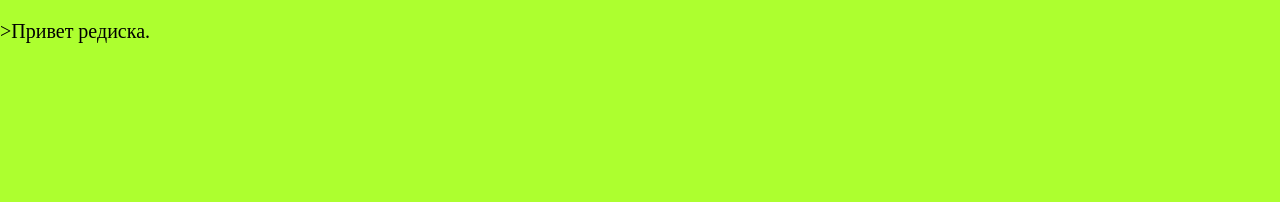
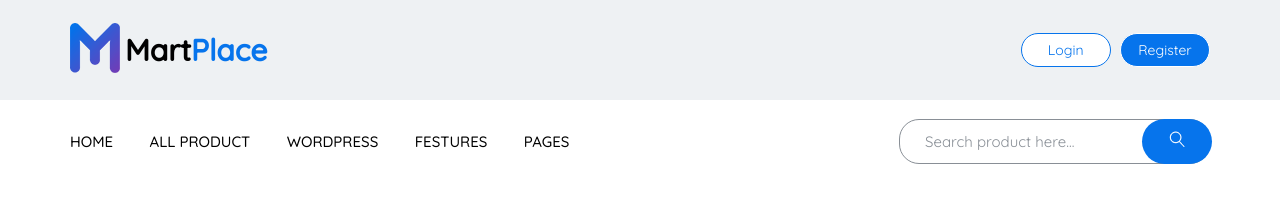
Before and after one commit to elfin14/MartPlace, a website: page app/index.html in a window 1280 px wide. Drawn offline with nearby package versions, Linux system fonts and the light colour scheme; files that its build step writes are made by us from their sources.

Commit message:
added header

```diff
--- a/app/index.html
+++ b/app/index.html
@@ -1,16 +1,87 @@
 <!DOCTYPE html>
 <html lang="en">
+
 <head>
     <meta charset="UTF-8">
     <meta name="viewport" content="width=device-width, initial-scale=1.0">
     <title>Document</title>
+    <link href="https://fonts.googleapis.com/css?family=Quicksand:400,500&display=swap" rel="stylesheet">
     <link rel="stylesheet" href="css/libs.min.css">
     <link rel="stylesheet" href="css/style.min.css">
 </head>
+
 <body>
-   <p>>Привет редиска.</p>
+    <header class="header">
+        <div class="header__top">
+            <div class="container">
+                <div class="header__top-inner">
+                    <div class="header__logo">
+                        <div class="header__logo-img">
+                            <a href="#">
+                                <img src="img/Logo.png" alt="">
+                            </a>
+                        </div>
+                        <div class="header__logo-text">
+                            <a href="#">
+                                Mart<span class="logo">Place</span>
+                            </a>
+                        </div>
+                    </div>
+                    <div class="header__box">
+                        <a class="basket" href="#"></a>
+                        <a class="header__btn header__btn-login" href="">Login</a>
+                        <a class="header__btn header__btn-register" href="">Register</a>
+                    </div>
+                </div>
+            </div>
+        </div>
+        <div class="header__down">
+            <div class="container">
+                <div class="header__down-menu">
+                    <nav class="menu">
+                        <ul class="menu__list">
+                            <li>
+                                <a href="#">
+                                    HOME
+                                </a>
+                            </li>
+                            <li>
+                                <a href="#">
+                                    ALL PRODUCT
+                                </a>
+                            </li>
+                            <li>
+                                <a href="#">
+                                    WORDPRESS
+                                </a>
+                            </li>
+                            <li>
+                                <a href="#">
+                                    FESTURES
+                                </a>
+                            </li>
+                            <li>
+                                <a href="#">
+                                    PAGES
+                                </a>
+                            </li>
+                        </ul>
+                        <div class="header__menu-search">
+                            <form>
+                                <input type="text" placeholder="Search product here..." required>
+                                <button type="submit">
+                                    <img src="img/icons/search.png" alt="">
+                                </button>
+                            </form>
+                        </div>
+                    </nav>
+                </div>
+            </div>
+        </div>
+    </header>
     <script src="https://ajax.googleapis.com/ajax/libs/jquery/3.4.1/jquery.min.js"></script>
     <script src="js/libs.min.js"></script>
     <script src="js/main.min.js"></script>
 </body>
+
 </html>
--- /dev/null
+++ b/app/scss/_fonts.scss
@@ -0,0 +1,6 @@
+@font-face {
+	font-family: 'Quicksand-Bold';
+	src: url('..fonts/Quicksand-Bold.woff2') format('woff2'),
+         url('..fonts/Quicksand-Bold.woff') format('woff');
+         font-weight: 700;
+}
--- /dev/null
+++ b/app/scss/_global.scss
@@ -0,0 +1,25 @@
+html {
+    box-sizing: border-box;
+}
+*,*::before, *::after{
+    box-sizing: inherit;
+}
+body{
+    font-family: 'Quicksand', sans-serif;
+}
+a{
+display: inline-block;
+text-decoration: none;
+color: #000;
+}
+ul,
+li{
+    list-style: none;
+    margin: 0;
+    padding: 0;
+}
+.container {
+    max-width: 1170px;
+    margin: 0 auto;
+    padding: 0 15px;
+}
--- /dev/null
+++ b/app/scss/_vars.scss
@@ -0,0 +1 @@
+$blue:#0674ec;
--- a/app/scss/style.scss
+++ b/app/scss/style.scss
@@ -1,15 +1,96 @@
-html {
-    box-sizing: border-box;
+@import "vars";
+@import "global";
+@import "fonts";
+.header__top {
+  background-color: #eef1f3;
 }
-*,*::before, *::after{
-    box-sizing: inherit;
+.header__top-inner {
+  display: flex;
+  justify-content: space-between;
+  align-items: center;
+  height: 100px;
 }
-body{
-   padding: 0em;
-   background-color: greenyellow;
+.header__logo {
+  display: flex;
+  justify-content: space-between;
+  align-items: center;
+
+  .header__logo-text {
+    font-weight: 700;
+    font-size: 30px;
+    margin-left: 5px;
+  }
+  .logo {
+    color: $blue;
+  }
 }
-p{
-    font-size: 20px;
-    text-align: justify;
-    display: flex;
+.header__btn {
+  border-radius: 20px;
+  width: 90px;
+  padding: 8px;
+  text-align: center;
+  font-size: 14px;
 }
+.header__btn-login {
+  background-color: #fff;
+  border: 1px solid $blue;
+  color: $blue;
+  font-weight: 400;
+}
+.header__btn-register {
+  background-color: $blue;
+  border: 1px solid #fff;
+  color: #fff;
+  font-weight: 400;
+  margin-left: 5px;
+}
+
+.menu {
+  display: flex;
+  justify-content: space-between;
+  align-items: center;
+  height: 82px;
+  .menu__list {
+    li {
+      display: inline-block;
+      & + li {
+        margin-left: 32px;
+      }
+      a{
+          font-weight: 500;
+          font-size: 15px;
+      }
+    }
+  }
+}
+.header__menu-search{
+    max-width: 360px;
+    position: relative;
+    input{
+        display: block;
+        width: 100%;
+        border-radius: 20px;
+        height: 45px;
+        padding-left: 25px;
+        padding-right: 115px;
+        font-size: 15px;
+        font-weight: 400;
+        border: 1px solid #898f96;
+        outline: none;
+        &::placeholder{
+            color: #898f96;
+        }
+    }
+    button{
+        position: absolute;
+        border-radius: 25px;
+        background-color: $blue;
+        right: -2px;
+        top: 0;
+        width: 70px;
+        height: 45px;
+        border: none;
+        outline: none;
+
+    }
+}
```
Also changed, not shown: app/fonts/Quicksand-Bold.woff (added), app/fonts/Quicksand-Bold.woff2 (added), app/img/Logo.png (added), app/img/icons/search.png (added).
